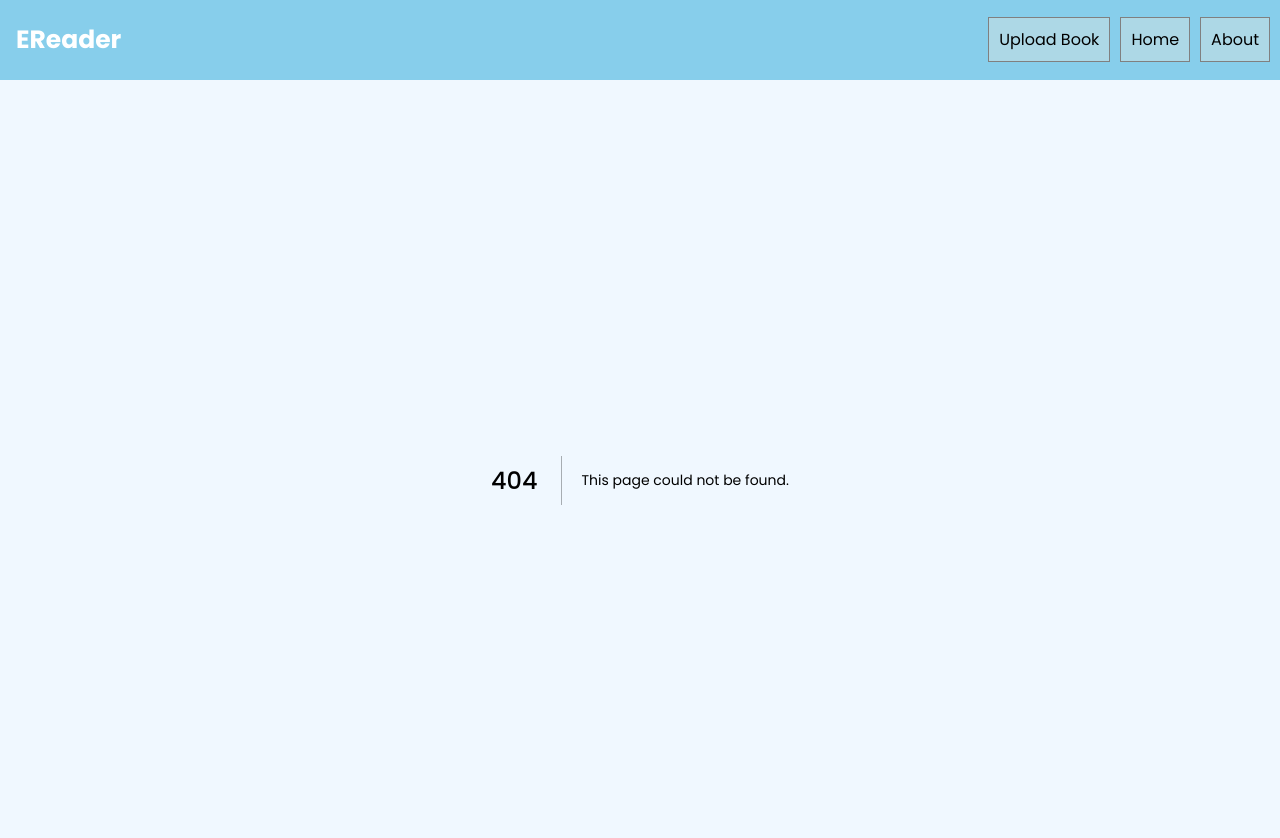
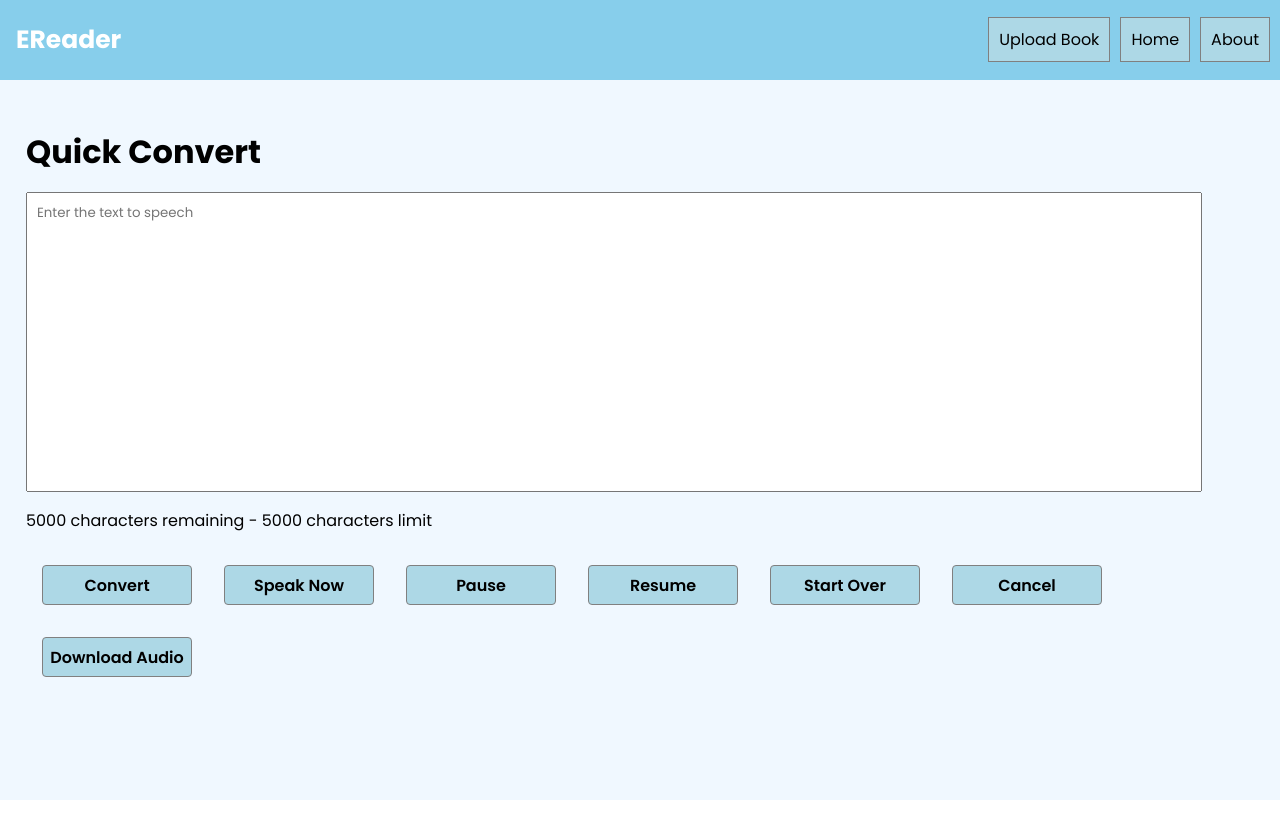
Before and after one commit to balathan2004/ebook-reader, a Next.js app: page /read-now in a window 1280 px wide. Before the commit this address had no page. Shown: the top 838 px of the page. After the commit the page ends 800 px from the top, so only its background shows below. Built offline with nearby package versions, Linux system fonts and the light colour scheme.

Commit message:
quick convert

```diff
--- /dev/null
+++ b/pages/read-now.js
@@ -0,0 +1,160 @@
+import React, { useState, useEffect, useRef } from "react";
+import styles from "@/styles/Home.module.css";
+import Navbar from "@/components/nav";
+import Notify from "@/components/notify";
+
+import LoadingComponent from "@/components/loadingComponent";
+
+export default function Page() {
+  const [loader, setLoader] = useState(true);
+  const [pageData, setPageData] = useState("");
+  const [notification, setNotification] = useState(null);
+  const wordLimit = 5000;
+  const [wordRemaining, setWordRemaining] = useState(wordLimit);
+  const [isAvailable, setIsAvailable] = useState(false);
+  const [text, setText] = useState("");
+  const textareaRef = useRef(null);
+  const [audioUrl, setAudioUrl] = useState("");
+  const audioRef = useRef(null);
+
+  function startSpeech() {
+    audioRef.current.play();
+  }
+  function pauseSpeech() {
+    audioRef.current.pause();
+  }
+
+  function cancel() {
+    audioRef.current.pause();
+    audioRef.current.currentTime = 0;
+  }
+
+  function startOver() {
+    audioRef.current.currentTime = 0;
+    audioRef.current.play();
+  }
+
+  const handleInput = (event) => {
+    const value = event.target.value.trim();
+    setIsAvailable(true);
+    if (value.length <= wordLimit) {
+      setPageData(value);
+      setWordRemaining(wordLimit - value.length);
+    } else {
+      // Limit to the first 5000 characters
+      setPageData(value.substring(0, wordLimit));
+      setWordRemaining(0);
+    }
+  };
+
+  const sendAudioRequest = async (event) => {
+    event.preventDefault();
+
+    if (pageData && isAvailable) {
+      await reqAudio(pageData);
+      setIsAvailable(false);
+    } else {
+      setNotification("Enter valid text for conversion");
+    }
+  };
+
+  const handleDownload = () => {
+    if (audioUrl) {
+      const link = document.createElement("a");
+      link.href = audioUrl;
+      link.download = "ebook-reader-output.mp3";
+      document.body.appendChild(link);
+      link.click();
+      document.body.removeChild(link);
+    }
+  };
+
+  useEffect(() => {
+    setLoader(false);
+  }, []);
+
+  useEffect(() => {
+    // Reset the height to 'auto' to shrink the textarea
+    textareaRef.current.style.height = "auto";
+    // Set the height to scrollHeight to adjust based on content
+    textareaRef.current.style.height = `${textareaRef.current.scrollHeight}px`;
+  }, [pageData]);
+
+  useEffect(() => {
+    if (audioUrl && audioRef.current) {
+      audioRef.current.src = audioUrl; // Set the audio source
+    }
+  }, [audioUrl]);
+
+  const reqAudio = async (pageData) => {
+    const response = await fetch("/api/request_voice", {
+      body: JSON.stringify({ text: pageData }),
+      method: "POST",
+
+      headers: {
+        "Content-Type": "application/json",
+      },
+    });
+
+    if (!response.ok) {
+      console.log("error conversion");
+    } else {
+      console.log("audio got");
+      const audioBlob = await response.blob();
+      const audioUrl = URL.createObjectURL(audioBlob);
+      setAudioUrl(audioUrl);
+    }
+  };
+
+  return (
+    <>
+      <Notify message={notification} messageFunction={setNotification} />
+      <div className={styles.text_book}>
+        {loader ? <LoadingComponent /> : null}
+        <div className={styles.reader}>
+          <h1>Quick Convert</h1>
+          <span></span>
+
+          <form onSubmit={sendAudioRequest}>
+            <textarea
+              value={pageData}
+              onChange={handleInput}
+              placeholder="Enter the text to speech"
+              ref={textareaRef}
+            ></textarea>
+            <span>
+              {wordRemaining} characters remaining - {wordLimit} characters
+              limit
+            </span>
+            {audioUrl ? (
+              <>
+                <audio ref={audioRef} controls>
+                  <p>Your browser does not support the audio element.</p>
+                </audio>
+              </>
+            ) : null}
+            <div className={styles.btn_container}>
+              <button>Convert </button>
+              <button type="button" onClick={startSpeech}>
+                Speak Now
+              </button>
+              <button type="button" onClick={pauseSpeech}>
+                Pause
+              </button>
+              <button type="button" onClick={startSpeech}>
+                Resume
+              </button>
+              <button type="button" onClick={startOver}>
+                start over
+              </button>
+              <button type="button" onClick={cancel}>
+                Cancel
+              </button>
+              <button onClick={handleDownload}>Download Audio</button>
+            </div>
+          </form>
+        </div>
+      </div>
+    </>
+  );
+}
--- a/styles/Home.module.css
+++ b/styles/Home.module.css
@@ -18,67 +18,83 @@
   margin: 1rem;
 }
 
-.book a{
+.book a {
   text-decoration: none;
   color: black;
-  word-break:break-all;
+  word-break: break-all;
 }
 
-.book_div{
+.book_div {
   display: flex;
   margin-top: 2rem;
   flex-direction: column;
   justify-content: center;
   align-items: center;
-
 }
 
-.book_div p{
+.book_div p {
   margin-top: 2rem;
 }
 
-.book span{
+.book span {
   float: right;
   height: 30px;
   width: 30px;
   display: block;
 }
 
-.icon{
+.icon {
   height: 100%;
   width: 100%;
 }
 
-
-
-.text_book{
+.text_book {
   padding-top: 3rem;
   margin-left: 10px;
 }
 
-.text_book p{
+.text_book p {
   font-size: 18px;
   display: block;
   margin: 2rem 1rem;
 }
-.contentDetails{
+.contentDetails {
   margin-left: 1rem;
 }
 
-.contentDetails h1{
+.contentDetails h1 {
   word-break: break-all;
   font-size: 20px;
+  margin-bottom: 1rem;
 }
 
-.btn_container{
+.reader{
+  margin: 0 1rem;
+}
 
+.reader textarea {
+  width: 95%;
+  min-height: 300px;
+  max-height: 50vh;
+  display: block;
+  resize: none;
+  padding: 10px;
+}
+
+.reader span {
+  display: block;
+  margin: 1rem 0;
+}
+
+.btn_container {
   display: flex;
   flex-wrap: wrap;
+}
+.btn_container button {
 
-}
-.btn_container button{
   height: 40px;
-    min-width: 120px;
+  min-width: 150px;
+
   text-transform: capitalize;
   margin: 1rem;
   border-radius: 0.25rem;
@@ -88,11 +104,17 @@ flex-wrap: wrap;
   background-color: lightblue;
 }
 
-.btn_container button:hover{
-    background-color: rgb(160, 131, 187) ;
+.btn_container button:hover {
+  background-color: rgb(160, 131, 187);
   cursor: pointer;
 }
 
-.btn_active{
-    background-color: purple ;
+.btn_active {
+  background-color: purple;
 }
+
+@media (max-width: 700px) {
+  .reader {
+    width: 95%;
+  }
+}
```
Lines whose indentation alone changed are shown as unchanged.
